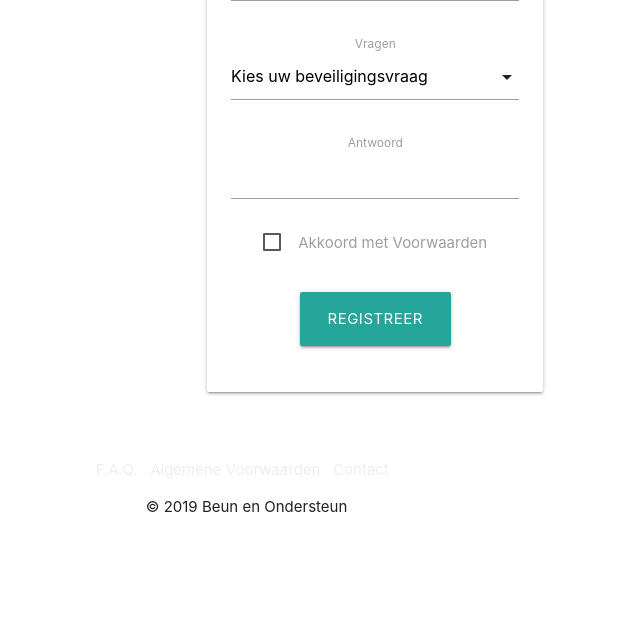
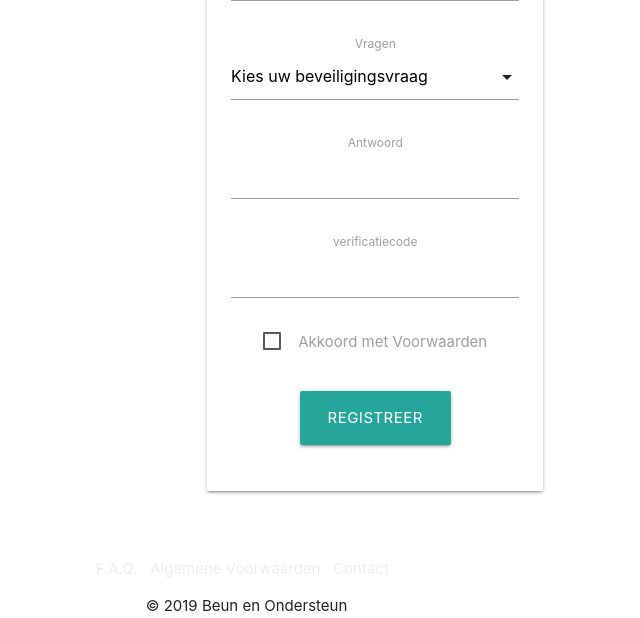
Before and after one commit to morrisjanssen01/I-Project-2019-2020, a PHP site: page /Register.php in a window 1280 px wide. Shown: the part 1243-1861 px from the top of the page, without its empty margins (395-1035 px from the left). Before the commit the page ends 1755 px from the top, so only its background shows below. Run offline with PHP 8.4, Linux system fonts and the light colour scheme; some libraries are stand-ins or nearby versions.

Commit message:
invulveld verificatiecode

```diff
--- a/Register.php
+++ b/Register.php
@@ -81,6 +81,10 @@
                                         <div class="form-field">
                                             <label for="answer">Antwoord</label>
                                             <input type="text" name="answer" id="answer">
+                                        </div><br>
+                                        <div class="form-field">
+                                            <label for="verification">verificatiecode</label>
+                                            <input type="text" name="verificationcode" id="verificationcode">
                                         </div><br>
                                         <div class="form-field">
                                             <label>
```
